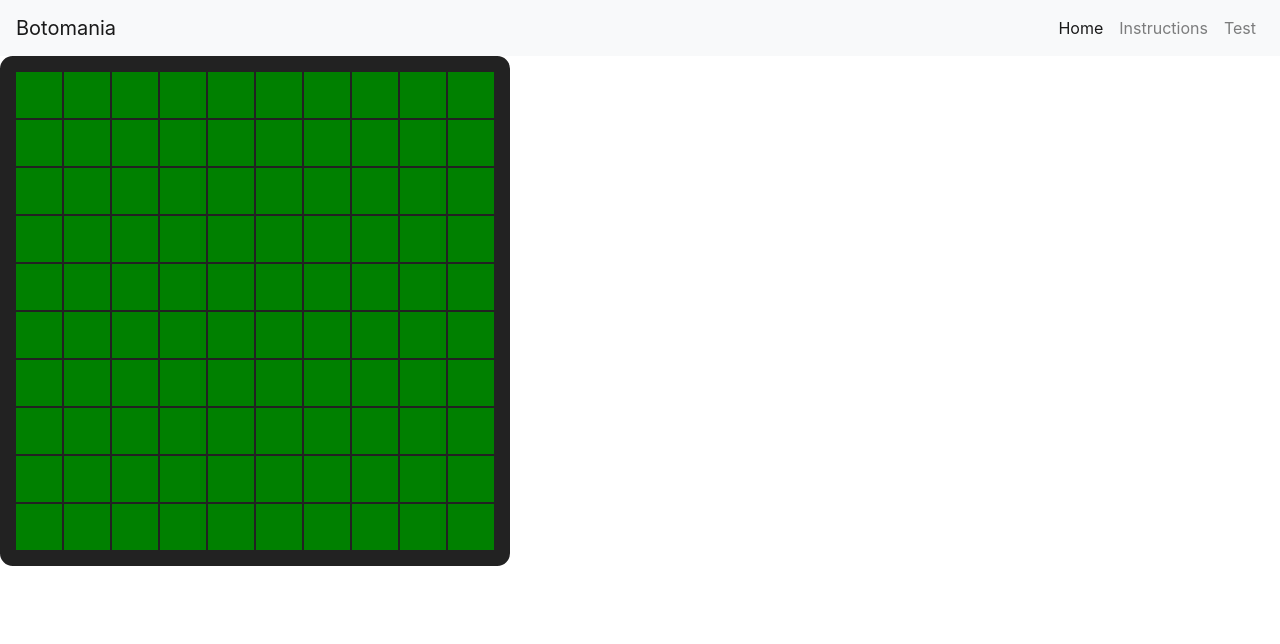
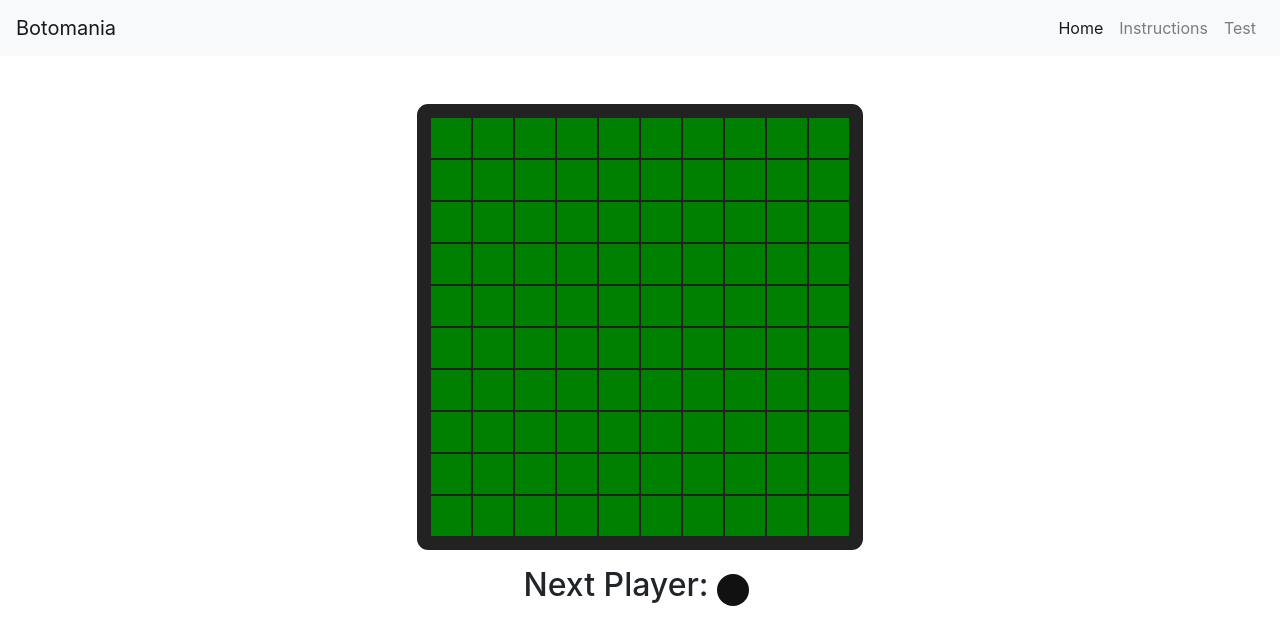
Before and after one commit to arpan-dasgupta/botomania-felicity-2020, a React app in the folder app/: page /game/1 in a window 1280 px wide. Built offline with nearby package versions, Linux system fonts and the light colour scheme; no server answers.

Commit message:
Create basic game page

```diff
--- a/app/src/Game/Game.css
+++ b/app/src/Game/Game.css
@@ -13,4 +13,5 @@
   display: inline-block;
   border-radius: .8em;
   border: .9em solid #222;
+  font-size: 14px;
 }
--- a/app/src/Game/Game.js
+++ b/app/src/Game/Game.js
@@ -7,19 +7,20 @@ export default class Game extends React.Component {
     super(props);
 
     this.state = {
-      boardState: Array(100).fill(null),
-      turn: 1
-    };
 
-    this.apiUrl = "http://0.0.0.0:5000";
-    this.board = 0;
-    this.timer = 0; // timer for polling the backend
+      boardState: Array(100).fill(0),
+      turn: 1,
+    }
+
+    this.apiUrl = `http://0.0.0.0:${props.port}`;
+    this.board = null;
+    this.timer = null; // timer for polling the backend
     this.pollInterval = 1000; // interval for polling
   }
 
   poll = async () => {
     try {
-      let response = await fetch("/game/get_status", {
+      let response = await fetch(`${this.apiUrl}/game/get_status`, {
         method: "GET",
         headers: {
           "Content-Type": "application/json"
@@ -48,9 +49,25 @@ export default class Game extends React.Component {
 
   render() {
     return (
-      <section className="game">
-        <Board squares={this.state.boardState} turn={this.state.turn} />
-      </section>
+      <div className="container">
+        <div className="row justify-content-center">
+          <Board squares={this.state.boardState} turn={this.state.turn} />
+        </div>
+        <div className="row justify-content-center mt-3">
+          <h2>Next Player:
+          </h2>
+          {parseInt(this.state.turn) === 1 &&
+            <svg height="3em" width="3em">
+              <circle cx="1.5em" cy="1.5em" r="1em" fill="#111"></circle>
+            </svg>
+          }
+          {parseInt(this.state.turn) === 2 &&
+            <svg height="3em" width="3em">
+              <circle cx="1.5em" cy="1.5em" r="1em" fill="#111"></circle>
+            </svg>
+          }
+        </div>
+      </div>
     );
   }
 }
--- a/app/src/Pages/game.js
+++ b/app/src/Pages/game.js
@@ -5,7 +5,9 @@ export default class GamePage extends React.Component {
   render() {
     return (
       <section>
-        <Game />
+        <div className="container my-5">
+          <Game port={this.props.match.params.port}/>
+        </div>
       </section>
     );
   }
--- a/app/src/index.js
+++ b/app/src/index.js
@@ -19,8 +19,8 @@ class App extends React.Component {
           <nav className="navbar navbar-expand-sm navbar-light bg-light">
             <a className="navbar-brand" href="/">Botomania</a>
 
-            <button class="navbar-toggler" type="button" data-toggle="collapse" data-target="#navbarToggler">
-              <span class="navbar-toggler-icon"></span>
+            <button className="navbar-toggler" type="button" data-toggle="collapse" data-target="#navbarToggler">
+              <span className="navbar-toggler-icon"></span>
             </button>
 
             <div className="collapse navbar-collapse" id="navbarToggler">
@@ -48,9 +48,7 @@ class App extends React.Component {
             </Route>
             <Route exact path="/test">
             </Route>
-            <Route exact path="/game/:port" component={GamePage}>
-              <GamePage />
-            </Route>
+            <Route exact path="/game/:port" component={GamePage} />
           </Switch>
         </div>
       </Router>
```
